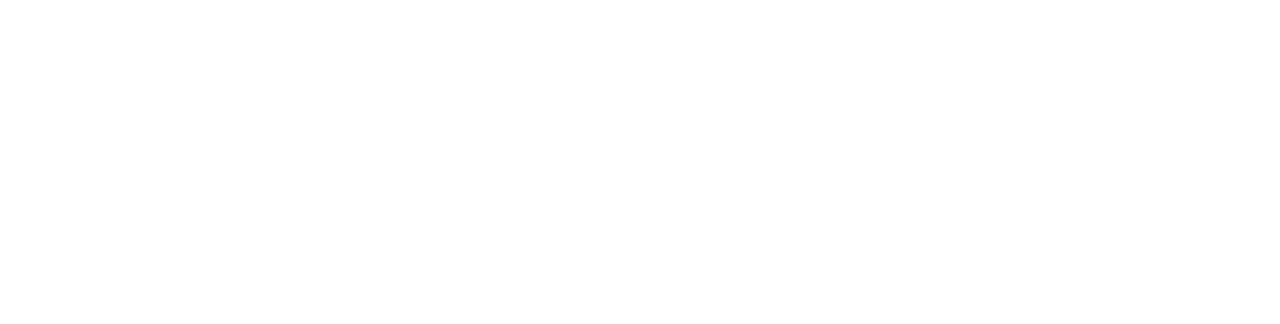
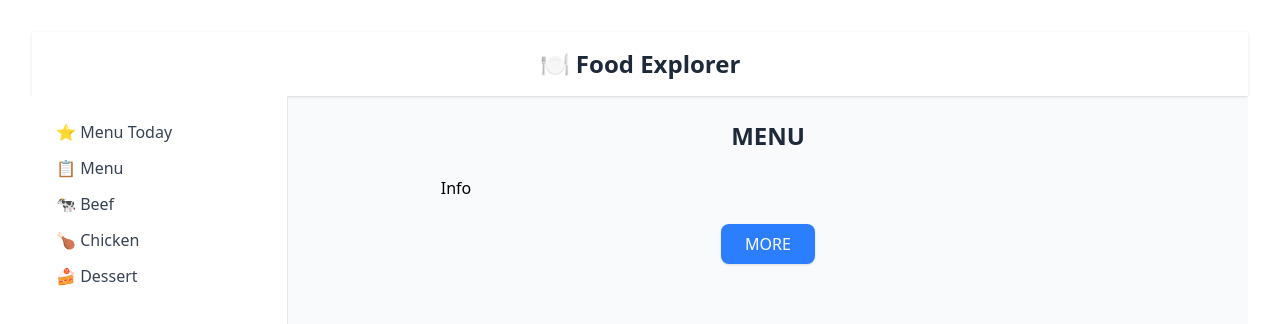
Before and after one commit to PKanta0/Food-Explorer, a React (Vite) app: page / in a window 1280 px wide. Shown: the top 324 px of the page. Built offline with nearby package versions, Linux system fonts and the light colour scheme.

Commit message:
structure-Webapp

```diff
--- a/src/App.tsx
+++ b/src/App.tsx
@@ -1,13 +1,19 @@
 import React,{useState} from 'react'
+import Header from './Header'
+import Content from "./content"
+import './App.css'
 
-import './App.css'
 
 function App() {
 
   return (
-    <div>
+    <div className="flex flex-col h-screen bg-gray-50">
 
-    </div>
+      <Header />
+
+      <Content/>
+
+  </div>
   )
 }
 
--- /dev/null
+++ b/src/ContentComponant/ButtonMore.tsx
@@ -0,0 +1,13 @@
+import React from 'react'
+
+type Props = {}
+
+export default function ButtonMore({}: Props) {
+  return (
+      <div className="flex justify-center mt-6">
+          <button className="bg-blue-500 hover:bg-blue-600 text-white px-6 py-2 rounded-lg shadow">
+              MORE
+          </button>
+      </div>
+  )
+}
--- /dev/null
+++ b/src/ContentComponant/Info.tsx
@@ -0,0 +1,12 @@
+import React from 'react'
+
+type Props = {}
+
+export default function Info({}: Props) {
+  return (
+      <div className="grid grid-cols-1 sm:grid-cols-2 md:grid-cols-3 gap-6">
+          Info
+
+      </div>
+  )
+}
--- /dev/null
+++ b/src/Header.tsx
@@ -0,0 +1,11 @@
+import React from 'react'
+
+type Props = {}
+
+export default function Header({}: Props) {
+  return (
+      <header className="bg-white shadow px-6 py-4 text-2xl font-bold text-gray-800">
+          🍽️ Food Explorer
+      </header>
+  )
+}
--- /dev/null
+++ b/src/SidebarComponant/Nav.tsx
@@ -0,0 +1,9 @@
+import React from 'react'
+
+type Props = {}
+
+export default function Nav({}: Props) {
+  return (
+    <div>Nav</div>
+  )
+}
--- /dev/null
+++ b/src/componant/ContentMain.tsx
@@ -0,0 +1,19 @@
+import React from 'react'
+import Info from '../ContentComponant/Info'
+import ButtonMore from '../ContentComponant/ButtonMore'
+
+type Props = {}
+
+export default function ContentMain({}: Props) {
+  return (
+        <main className="flex-1 p-6 overflow-y-auto">
+
+            <h2 className="text-2xl font-semibold text-gray-800 mb-6">MENU</h2>
+
+            <Info />
+
+            <ButtonMore />
+
+        </main>
+    )
+}
--- /dev/null
+++ b/src/componant/Sidebar.tsx
@@ -0,0 +1,17 @@
+import React from 'react'
+
+type Props = {}
+
+export default function Sidebar({}: Props) {
+  return (
+      <aside className="w-64 bg-white border-r border-gray-200 p-6 overflow-y-auto">
+          <nav className="space-y-3 text-gray-700 font-medium text-left">
+              <div className="hover:text-blue-600 cursor-pointer">⭐ Menu Today</div>
+              <div className="hover:text-blue-600 cursor-pointer">📋 Menu</div>
+              <div className="hover:text-blue-600 cursor-pointer">🐄 Beef</div>
+              <div className="hover:text-blue-600 cursor-pointer">🍗 Chicken</div>
+              <div className="hover:text-blue-600 cursor-pointer">🍰 Dessert</div>
+          </nav>
+      </aside>
+  )
+}
--- /dev/null
+++ b/src/content.tsx
@@ -0,0 +1,19 @@
+import React from 'react'
+import Sidebar from './componant/Sidebar'
+import ContentMain from './componant/ContentMain'
+
+type Props = {}
+
+export default function Content({}: Props) {
+  return (
+      <div className="flex flex-1 overflow-hidden">
+
+
+          <Sidebar/>
+
+          <ContentMain/>
+
+
+      </div>
+  )
+}
```
